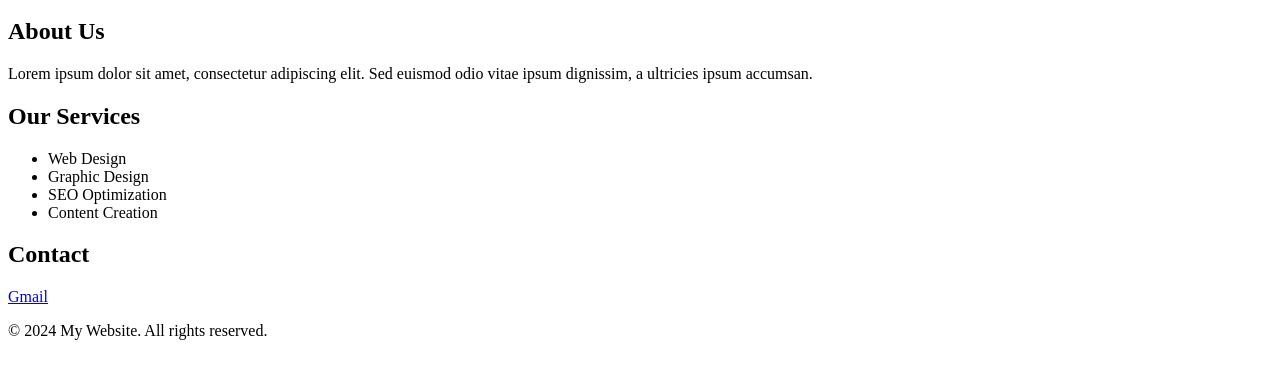
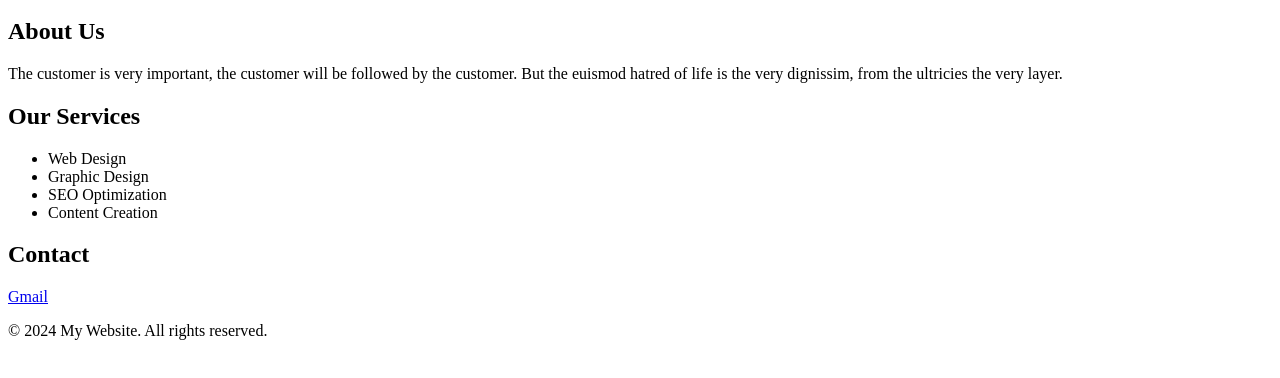
Before and after one commit to Bhrugu6969/SWPD-practicals, a plain HTML site: page Practical8.html in a window 1280 px wide. Shown: the part 154-532 px from the top of the page. Drawn offline with Linux system fonts and the light colour scheme.

Commit message:
Practical8.html

```diff
--- a/Practical8.html
+++ b/Practical8.html
@@ -29,7 +29,7 @@ as per given sample.-->
         <section id="about">
             <article>
                 <h2>About Us</h2>
-                <p>Lorem ipsum dolor sit amet, consectetur adipiscing elit. Sed euismod odio vitae ipsum dignissim, a ultricies ipsum accumsan.</p>
+                <p>The customer is very important, the customer will be followed by the customer. But the euismod hatred of life is the very dignissim, from the ultricies the very layer.</p>
             </article>
         </section>
 
```
